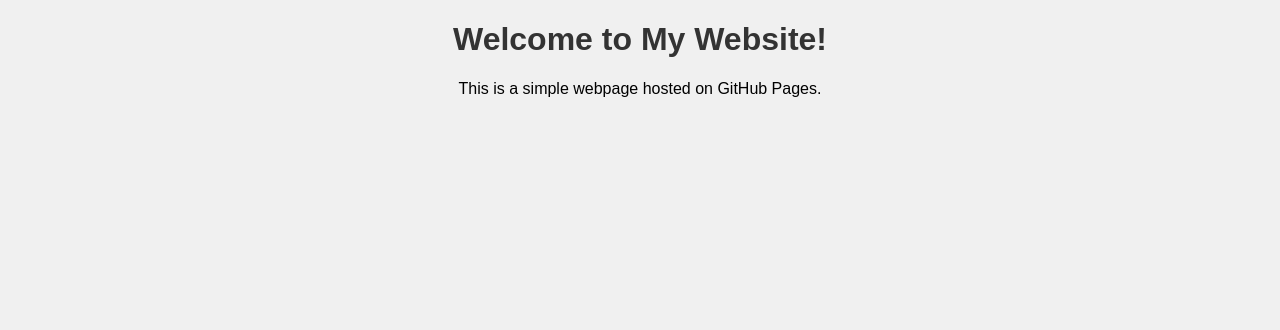
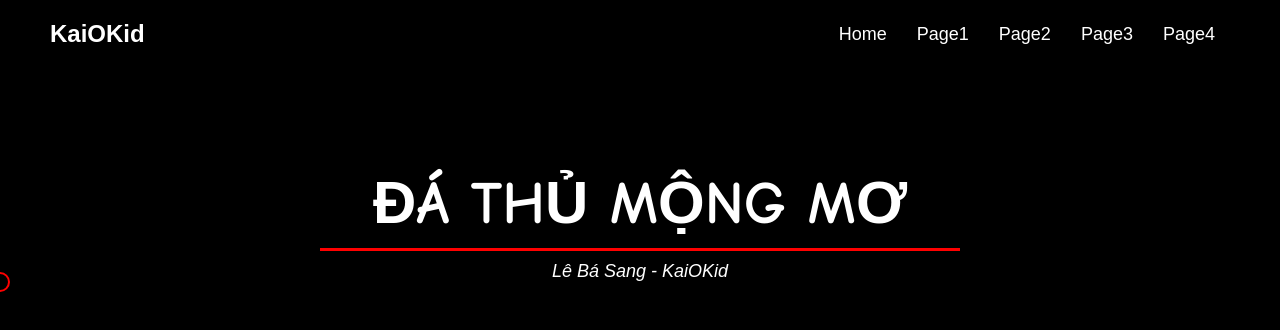
Before and after one commit to basang8798/Kai0Kid, a plain HTML site: page index.html in a window 1280 px wide. Drawn offline with Linux system fonts and the light colour scheme.

Commit message:
Update index.html

```diff
--- a/index.html
+++ b/index.html
@@ -3,22 +3,121 @@
 <head>
     <meta charset="UTF-8">
     <meta name="viewport" content="width=device-width, initial-scale=1.0">
-  <title>My Website</title>
+    <title>Custom Website</title>
     <style>
+        /* CSS Reset */
+        * {
+            margin: 0;
+            padding: 0;
+            box-sizing: border-box;
+        }
+
         body {
             font-family: Arial, sans-serif;
+            background-color: black;
+            color: white;
+            overflow: hidden;
+        }
+
+        header {
+            display: flex;
+            justify-content: space-between;
+            align-items: center;
+            padding: 20px 50px;
+        }
+
+        .logo {
+            font-size: 24px;
+            font-weight: bold;
+        }
+
+        nav ul {
+            list-style: none;
+            display: flex;
+        }
+
+        nav ul li {
+            margin: 0 15px;
+        }
+
+        nav ul li a {
+            text-decoration: none;
+            color: white;
+            font-size: 18px;
+            transition: color 0.3s;
+        }
+
+        nav ul li a:hover {
+            color: red;
+        }
+
+        .main-content {
             text-align: center;
-      margin: 0;
-      padding: 0;
-      background-color: #f0f0f0;
+            margin-top: 100px;
         }
-    h1 {
-      color: #333;
+
+        .main-content h1 {
+            font-size: 60px;
+            font-family: 'Comic Sans MS', sans-serif;
+            margin-bottom: 10px;
+        }
+
+        .main-content hr {
+            width: 50%;
+            margin: 10px auto;
+            border: none;
+            border-top: 3px solid red;
+        }
+
+        .main-content p {
+            font-size: 18px;
+            margin-top: 10px;
+            font-style: italic;
+        }
+
+        /* Custom Cursor */
+        .custom-cursor {
+            position: fixed;
+            width: 20px;
+            height: 20px;
+            border: 2px solid red;
+            border-radius: 50%;
+            pointer-events: none;
+            transform: translate(-50%, -50%);
+            z-index: 10000;
         }
     </style>
 </head>
 <body>
-  <h1>Welcome to My Website!</h1>
-  <p>This is a simple webpage hosted on GitHub Pages.</p>
+    <header>
+        <div class="logo">KaiOKid</div>
+        <nav>
+            <ul>
+                <li><a href="#">Home</a></li>
+                <li><a href="#">Page1</a></li>
+                <li><a href="#">Page2</a></li>
+                <li><a href="#">Page3</a></li>
+                <li><a href="#">Page4</a></li>
+            </ul>
+        </nav>
+    </header>
+
+    <div class="main-content">
+        <h1>ĐÁ THỦ MỘNG MƠ</h1>
+        <hr>
+        <p>Lê Bá Sang - KaiOKid</p>
+    </div>
+
+    <div class="custom-cursor" id="cursor"></div>
+
+    <script>
+        // JavaScript for custom cursor
+        const cursor = document.getElementById('cursor');
+
+        document.addEventListener('mousemove', (e) => {
+            cursor.style.left = e.pageX + 'px';
+            cursor.style.top = e.pageY + 'px';
+        });
+    </script>
 </body>
 </html>
```
Lines whose indentation alone changed are shown as unchanged.
